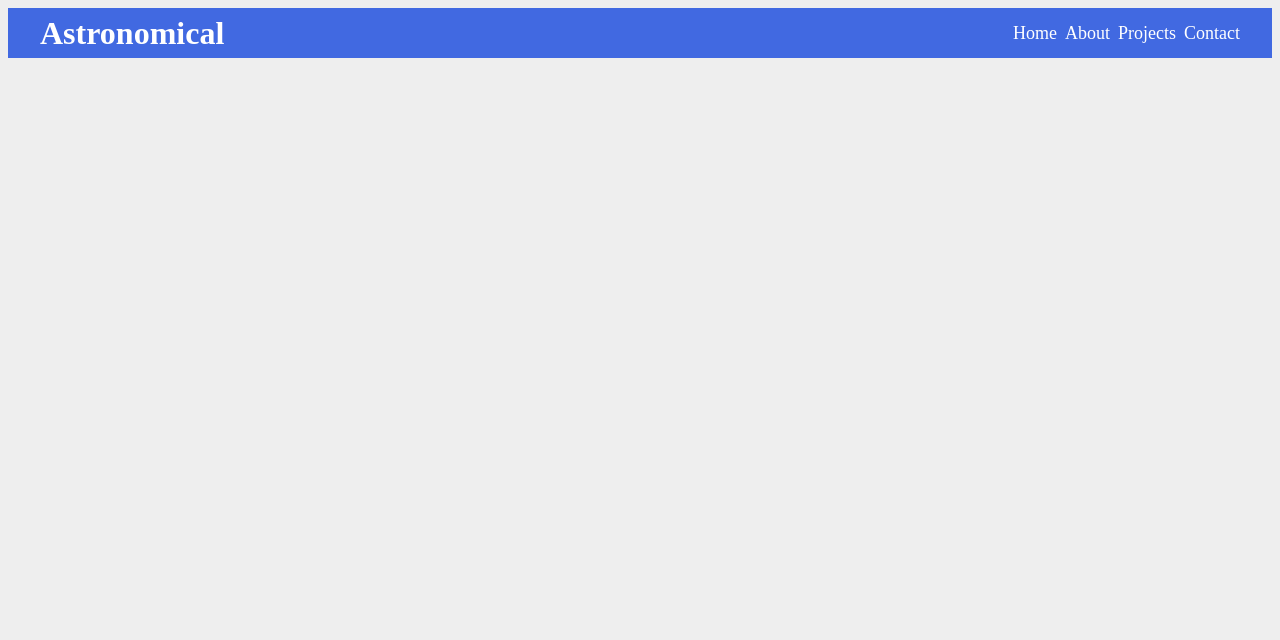
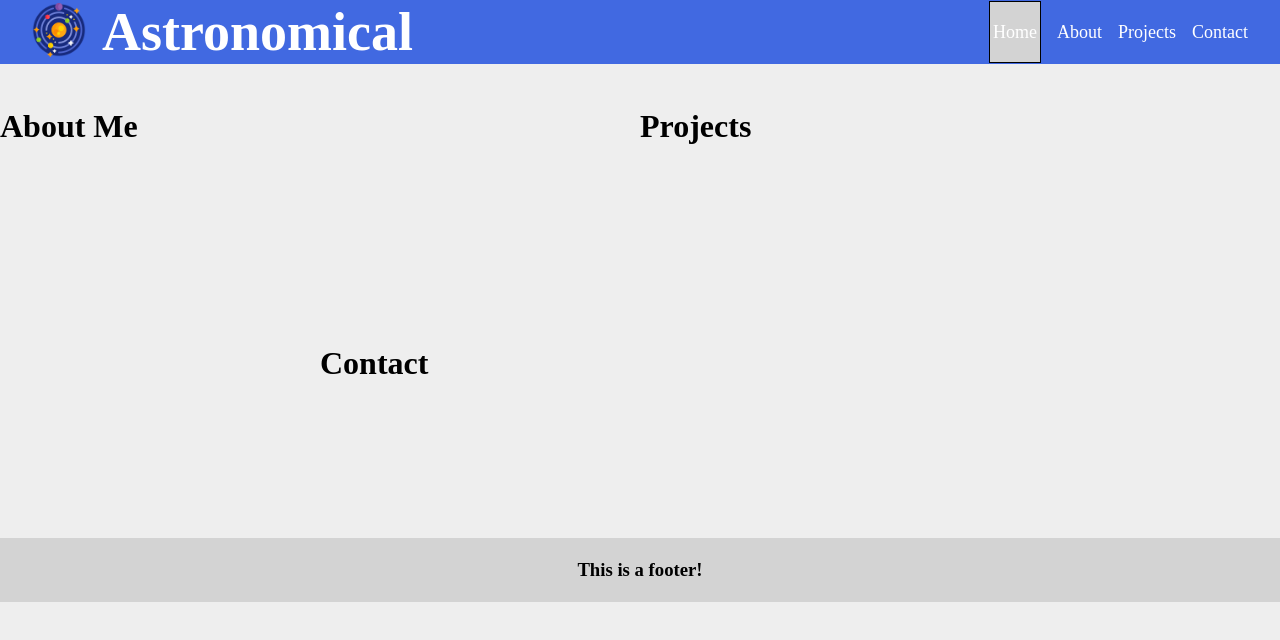
Before and after one commit to Enorid/personal-website, a plain HTML site: page index.html in a window 1280 px wide. Drawn offline with Linux system fonts and the light colour scheme.

Commit message:
modified all files; added image directory

```diff
--- a/index.html
+++ b/index.html
@@ -8,22 +8,35 @@
     <link rel="stylesheet" href="style.css">
 </head>
 <body>
-    <div class="header">
-        <h1 class="title">Astronomical</h1>
-        <ul class="navigation">
-            <li><a href="#">Home</a></li>
-            <li><a href="#">About</a></li>
-            <li><a href="#">Projects</a></li>
-            <li><a href="#">Contact</a></li>
-        </ul>
-    </div>
+    <header class="site-header">
+        <div class="logo">
+            <a href="../index.html"><img src="images/logo.png" alt="A logo of a solar system"></a>
+            <label class="title"><a href="index.html">Astronomical</a></label>
+        </div>
+        <nav class="navigation">
+            <div class="nav-selected">
+                <a href="index.html">Home</a>
+            </div>
+            <a href="#">About</a>
+            <a href="#">Projects</a>
+            <a href="#">Contact</a>
+        </nav>
+    </header>
 
     <div class="content">
-
+        <div class="about">
+            <h1>About Me</h1>
+        </div>
+        <div class="projects">
+            <h1>Projects</h1>
+        </div>
+        <div class="contact">
+            <h1>Contact</h1>
+        </div>
     </div>
 
     <div class="footer">
-
+        <h3>This is a footer!</h3>
     </div>
 </body>
 </html>
--- a/style.css
+++ b/style.css
@@ -2,27 +2,49 @@
     background-color: #eeeeee;
 }
 
-.header {
-    height: 50px;
+body {
+    display: flex;
+    flex-direction: column;
+    justify-content: space-between;
+    width: 100vw;
+    margin: 0 0 0 0;
+}
+
+.footer *,
+.footer {
+    background: lightgray;
+}
+
+.footer {
+    height: 64px;
+    display: flex;
+    align-items: center;
+    justify-content: center;
+}
+
+.site-header {
+    height: 64px;
     background: royalblue;
     display: flex;
     align-items: center;
     justify-content: space-between;
 }
 
-.title {
+.title a{
+    text-decoration: none;
     color: white;
-    margin: 0 0 0 32px;
+    font-size: 54px;
+    font-weight: 700;
 }
 
-.header * {
+header * {
     background: royalblue;
 }
 
-.header .navigation {
+.site-header .navigation {
     list-style: none;
     display: flex;
-    gap: 8px;
+    gap: 16px;
     padding: 0;
     margin: 0;
     margin: 0 32px 0 0;
@@ -31,8 +53,39 @@
 .navigation a {
     text-decoration: none;
     color: white;
+    font-size: 18px;
 }
 
-.navigation li {
-    font-size: 18px;
+.logo {
+    display: flex;
+    margin: 0 0 0 32px;
+    gap: 16px;
+    align-items: center;
 }
+
+.logo img {
+    height: 54px;
+    width: auto;
+}
+
+.nav-selected * {
+    background-color: lightgray;
+}
+
+.nav-selected a {
+    padding: 20px 3px 20px 3px;
+    border: 1px solid black;
+}
+
+.content * {
+    width: 50vw;
+    height: 15vw;
+}
+
+.content {
+    height: 37vw;
+    display: flex;
+    flex-wrap: wrap;
+    align-items: center;
+    justify-content: center;
+}
```
Also changed, not shown: images/logo.png (added).
